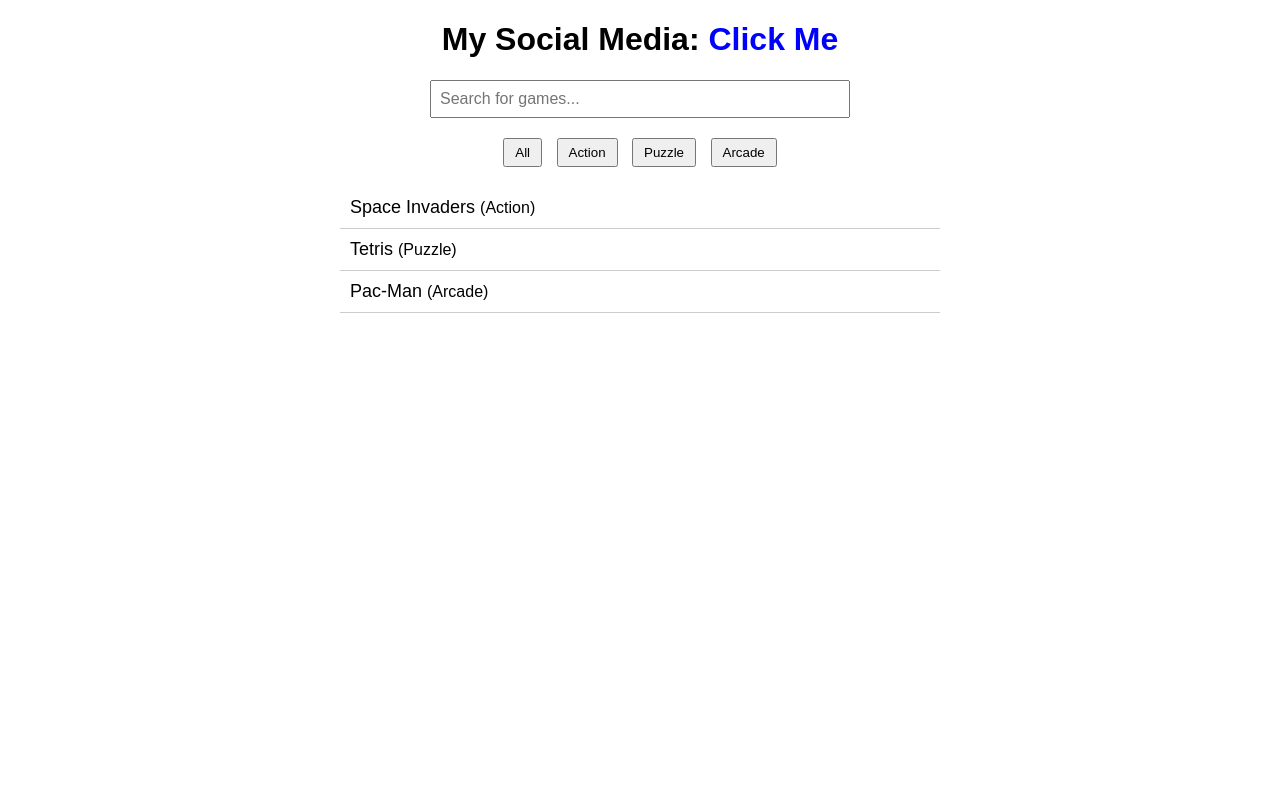
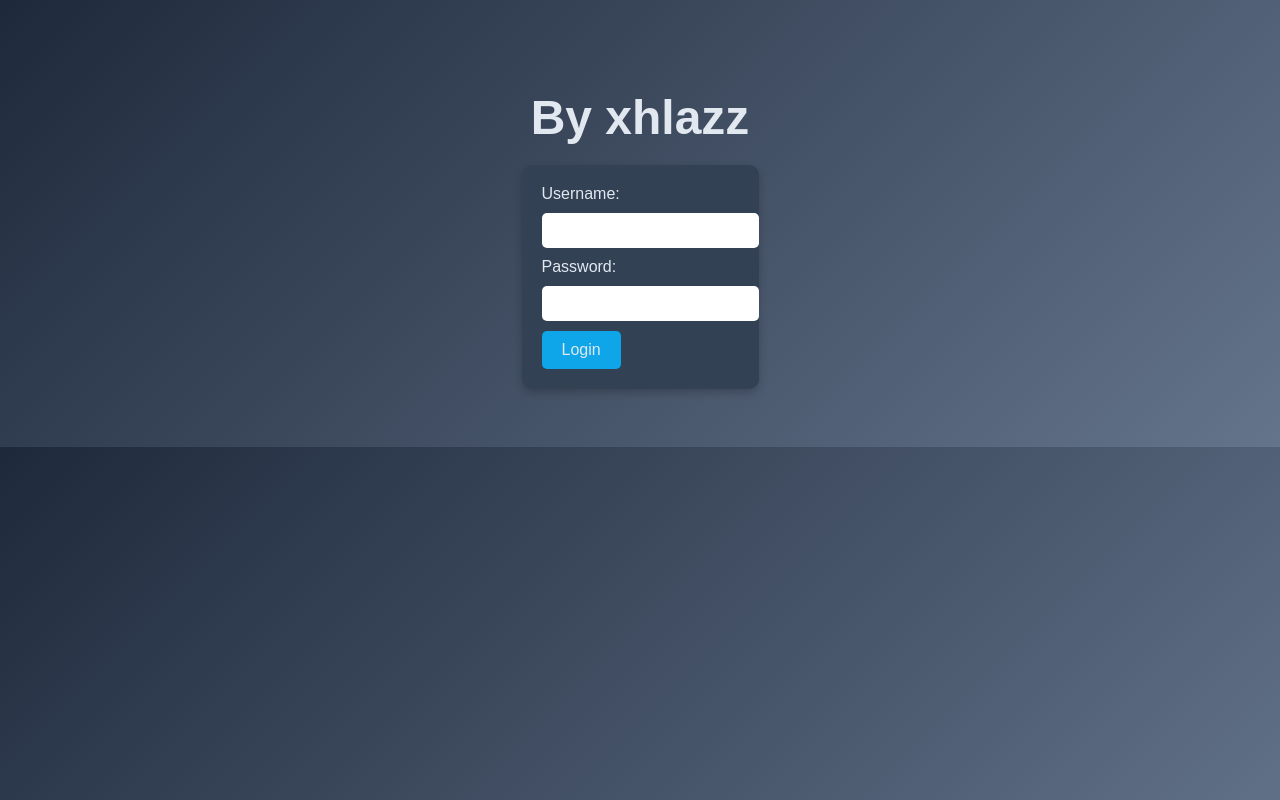
Before and after one commit to xhlazz/IdkGameLol, a plain HTML site: page index.html in a window 1280 px wide. Drawn offline with Linux system fonts and the light colour scheme.

Commit message:
Update index.html

```diff
--- a/index.html
+++ b/index.html
@@ -1,142 +1,80 @@
 <!DOCTYPE html>
 <html lang="en">
 <head>
-  <meta charset="UTF-8" />
-  <meta name="viewport" content="width=device-width, initial-scale=1.0" />
-  <title>My Game Hub</title>
+  <meta charset="UTF-8">
+  <meta name="viewport" content="width=device-width, initial-scale=1.0">
+  <title>By xhlazz</title>
   <style>
     body {
       font-family: Arial, sans-serif;
-      margin: 20px;
+      background: linear-gradient(135deg, #1e293b, #64748b);
+      color: #e2e8f0;
+      text-align: center;
+      padding: 50px;
     }
-    header {
-      text-align: center;
+    h1 {
+      font-size: 3rem;
+      font-family: 'Poppins', sans-serif;
       margin-bottom: 20px;
     }
-    header h1 {
-      font-size: 2em;
+    form {
+      display: inline-block;
+      text-align: left;
+      padding: 20px;
+      border-radius: 10px;
+      background: #334155;
+      box-shadow: 0 4px 8px rgba(0, 0, 0, 0.2);
     }
-    .social-link {
-      text-decoration: none;
-      color: blue;
-      font-weight: bold;
+    input {
+      width: 100%;
+      padding: 10px;
+      margin: 10px 0;
+      border: none;
+      border-radius: 5px;
     }
-    .search-container {
-      text-align: center;
-      margin-bottom: 20px;
+    button {
+      background: #0ea5e9;
+      border: none;
+      padding: 10px 20px;
+      color: #e2e8f0;
+      border-radius: 5px;
+      cursor: pointer;
+      font-size: 1rem;
     }
-    .search-container input {
-      padding: 8px;
-      width: 80%;
-      max-width: 400px;
-      font-size: 16px;
-    }
-    .categories {
-      text-align: center;
-      margin-bottom: 20px;
-    }
-    .categories button {
-      margin: 0 5px;
-      padding: 5px 10px;
-      cursor: pointer;
-    }
-    .game-list {
-      list-style-type: none;
-      padding: 0;
-      max-width: 600px;
-      margin: 0 auto;
-    }
-    .game-item {
-      padding: 10px;
-      border-bottom: 1px solid #ccc;
-    }
-    .game-item a {
-      text-decoration: none;
-      color: black;
-      font-size: 18px;
+    button:hover {
+      background: #0284c7;
     }
   </style>
 </head>
 <body>
+  <h1>By xhlazz</h1>
+  <form id="loginForm">
+    <label for="username">Username:</label><br>
+    <input type="text" id="username" name="username" required><br>
+    <label for="password">Password:</label><br>
+    <input type="password" id="password" name="password" required><br>
+    <button type="submit">Login</button>
+  </form>
 
-  <!-- Header with social media link -->
-  <header>
-    <h1>
-      My Social Media:
-      <a href="https://guns.lol/xhlazz" class="social-link" target="_blank">
-        Click Me
-      </a>
-    </h1>
-  </header>
+  <script>
+    const form = document.getElementById('loginForm');
+    form.addEventListener('submit', async (event) => {
+      event.preventDefault();
+      const username = document.getElementById('username').value;
+      const password = document.getElementById('password').value;
 
-  <!-- Search input -->
-  <div class="search-container">
-    <input type="text" id="gameSearch" placeholder="Search for games..." onkeyup="filterGames()" />
-  </div>
+      const response = await fetch('http://localhost:3001/login', {
+        method: 'POST',
+        headers: { 'Content-Type': 'application/json' },
+        body: JSON.stringify({ username, password }),
+      });
 
-  <!-- Category buttons -->
-  <div class="categories">
-    <button onclick="filterByCategory('all')">All</button>
-    <button onclick="filterByCategory('action')">Action</button>
-    <button onclick="filterByCategory('puzzle')">Puzzle</button>
-    <button onclick="filterByCategory('arcade')">Arcade</button>
-    <!-- Add more categories as needed -->
-  </div>
-
-  <!-- List of games -->
-  <ul class="game-list" id="gameList">
-    <!-- Example game items. To add a game, copy a line below and change the details: -->
-    <li class="game-item" data-category="action" data-title="Space Invaders">
-      <a href="https://example.com/space-invaders" target="_blank">
-        Space Invaders
-      </a> (Action)
-    </li>
-    <li class="game-item" data-category="puzzle" data-title="Tetris">
-      <a href="https://example.com/tetris" target="_blank">
-        Tetris
-      </a> (Puzzle)
-    </li>
-    <li class="game-item" data-category="arcade" data-title="Pac-Man">
-      <a href="https://example.com/pac-man" target="_blank">
-        Pac-Man
-      </a> (Arcade)
-    </li>
-  </ul>
-
-  <!-- JavaScript for filtering -->
-  <script>
-    // Filter games by search input
-    function filterGames() {
-      const input = document.getElementById('gameSearch');
-      const filter = input.value.toLowerCase();
-      const gameList = document.getElementById('gameList');
-      const gameItems = gameList.getElementsByClassName('game-item');
-
-      for (let i = 0; i < gameItems.length; i++) {
-        const title = gameItems[i].getAttribute('data-title').toLowerCase();
-        if (title.indexOf(filter) > -1) {
-          gameItems[i].style.display = "";
-        } else {
-          gameItems[i].style.display = "none";
-        }
+      if (response.ok) {
+        alert('Login successful!');
+      } else {
+        alert('Invalid username or password');
       }
-    }
-
-    // Filter games by category button click
-    function filterByCategory(category) {
-      const gameList = document.getElementById('gameList');
-      const gameItems = gameList.getElementsByClassName('game-item');
-
-      for (let i = 0; i < gameItems.length; i++) {
-        const itemCategory = gameItems[i].getAttribute('data-category');
-        if (category === 'all' || itemCategory === category) {
-          gameItems[i].style.display = "";
-        } else {
-          gameItems[i].style.display = "none";
-        }
-      }
-    }
+    });
   </script>
-
 </body>
 </html>
```
